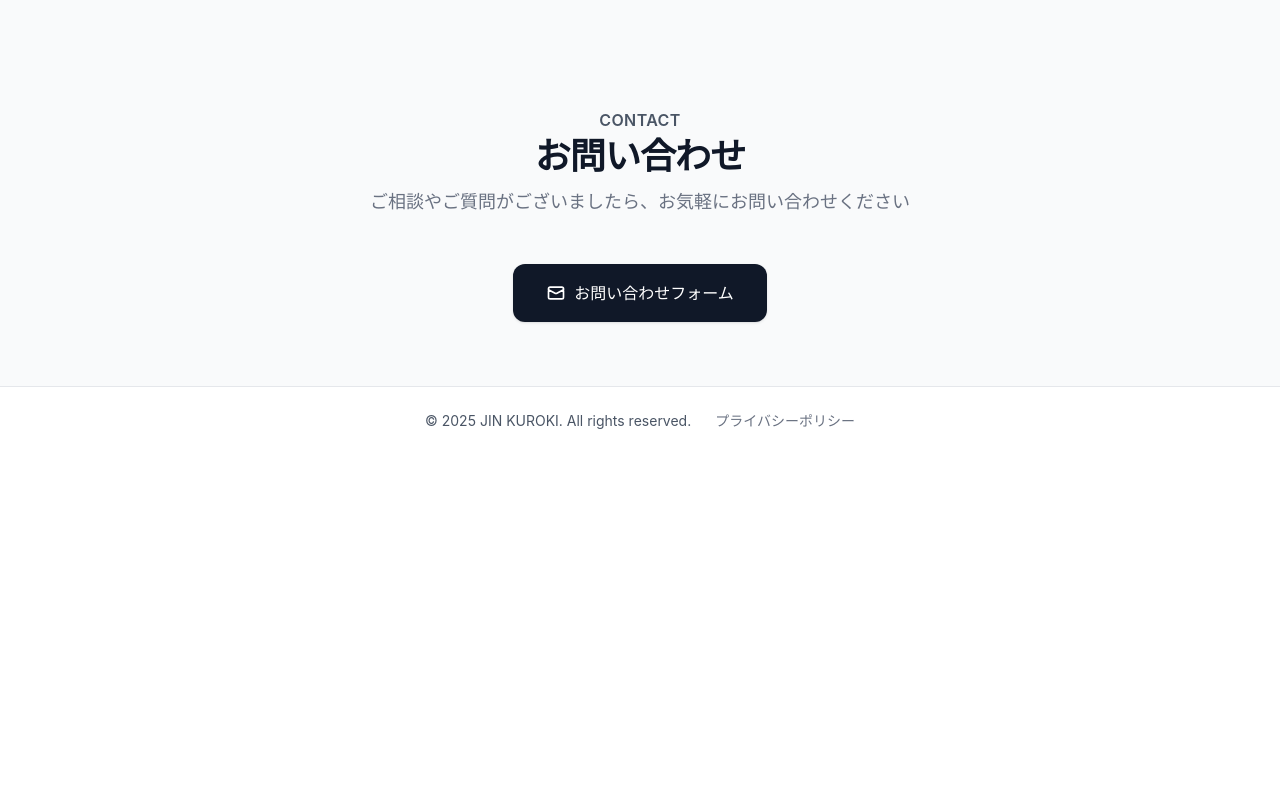
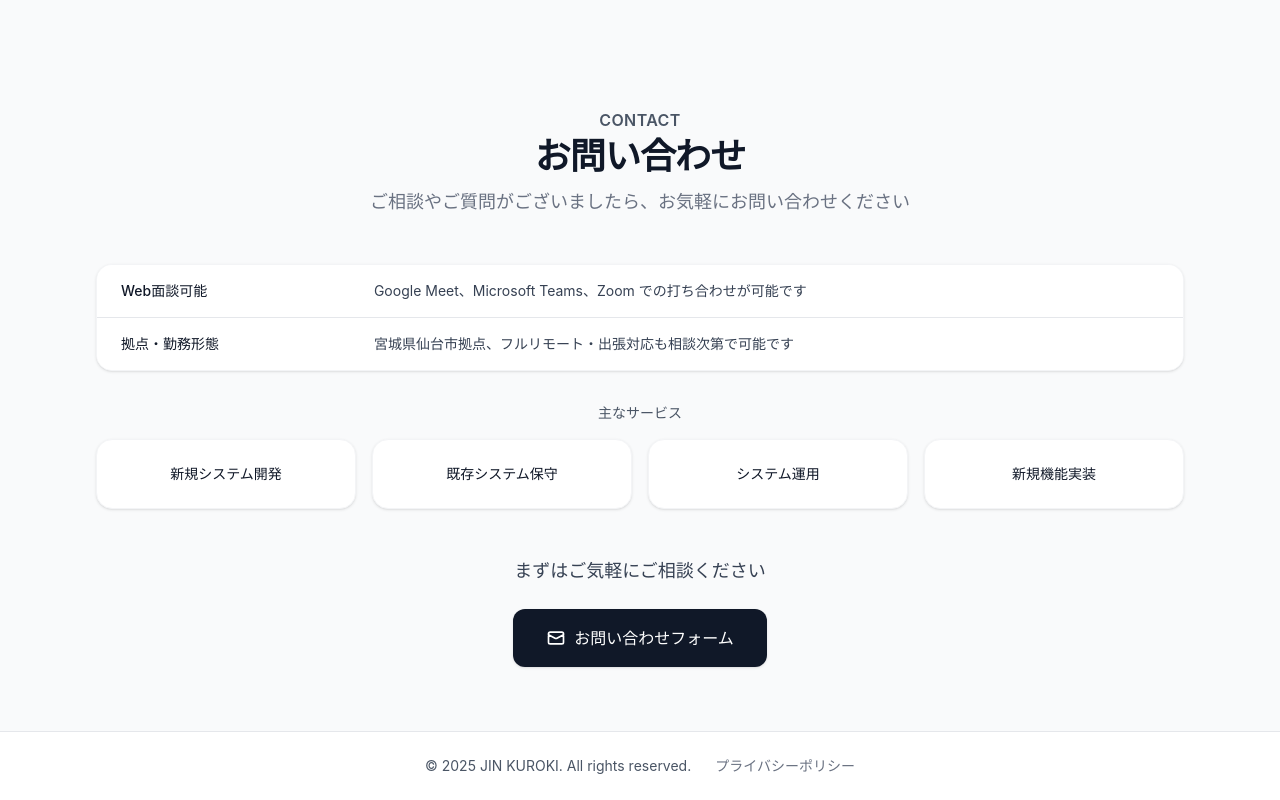
Before and after one commit to NOIRU13/portfolio, a Vue app: page / in a window 1280 px wide. Shown: the part 2466-3266 px from the top of the page. Before the commit the page ends 2921 px from the top, so only its background shows below. Built offline with nearby package versions, Linux system fonts and the light colour scheme.

Commit message:
no message

```diff
--- a/src/components/sections/ContactSection.vue
+++ b/src/components/sections/ContactSection.vue
@@ -13,9 +13,86 @@
         </div>
       </ScrollReveal>
 
+      <!-- 対応方法・拠点情報テーブル -->
+      <ScrollReveal animation="rise" :delay="200">
+        <div class="mt-12 bg-white rounded-2xl shadow-sm border border-gray-100 overflow-hidden">
+          <div class="overflow-x-auto">
+            <table class="min-w-full divide-y divide-gray-200">
+              <tbody class="bg-white divide-y divide-gray-200">
+                <tr class="hover:bg-gray-50 transition-colors duration-150">
+                  <td class="px-6 py-4 whitespace-nowrap text-sm font-medium text-gray-900">
+                    Web面談可能
+                  </td>
+                  <td class="px-6 py-4 text-sm text-gray-700">
+                    Google Meet、Microsoft Teams、Zoom での打ち合わせが可能です
+                  </td>
+                </tr>
+                <tr class="hover:bg-gray-50 transition-colors duration-150">
+                  <td class="px-6 py-4 whitespace-nowrap text-sm font-medium text-gray-900">
+                    拠点・勤務形態
+                  </td>
+                  <td class="px-6 py-4 text-sm text-gray-700">
+                    宮城県仙台市拠点、フルリモート・出張対応も相談次第で可能です
+                  </td>
+                </tr>
+              </tbody>
+            </table>
+          </div>
+        </div>
+      </ScrollReveal>
+
+      <!-- 主なサービス見出し -->
+      <ScrollReveal animation="rise" :delay="350">
+        <div class="mt-8 mb-4">
+          <h4 class="text-sm font-medium text-gray-600 text-center">主なサービス</h4>
+        </div>
+      </ScrollReveal>
+
+      <!-- サービス内容 - 横並び4つのテーブル -->
+      <div class="grid grid-cols-1 md:grid-cols-2 lg:grid-cols-4 gap-4">
+        <ScrollReveal animation="rise" :delay="400">
+          <div class="bg-white rounded-2xl shadow-sm border border-gray-100 overflow-hidden">
+            <div class="p-6 text-center">
+              <h4 class="text-sm font-medium text-gray-900">新規システム開発</h4>
+            </div>
+          </div>
+        </ScrollReveal>
+
+        <ScrollReveal animation="rise" :delay="500">
+          <div class="bg-white rounded-2xl shadow-sm border border-gray-100 overflow-hidden">
+            <div class="p-6 text-center">
+              <h4 class="text-sm font-medium text-gray-900">既存システム保守</h4>
+            </div>
+          </div>
+        </ScrollReveal>
+
+        <ScrollReveal animation="rise" :delay="600">
+          <div class="bg-white rounded-2xl shadow-sm border border-gray-100 overflow-hidden">
+            <div class="p-6 text-center">
+              <h4 class="text-sm font-medium text-gray-900">システム運用</h4>
+            </div>
+          </div>
+        </ScrollReveal>
+
+        <ScrollReveal animation="rise" :delay="700">
+          <div class="bg-white rounded-2xl shadow-sm border border-gray-100 overflow-hidden">
+            <div class="p-6 text-center">
+              <h4 class="text-sm font-medium text-gray-900">新規機能実装</h4>
+            </div>
+          </div>
+        </ScrollReveal>
+      </div>
+
+      <!-- お問い合わせ前のメッセージ -->
+      <ScrollReveal animation="rise" :delay="750">
+        <div class="mt-12 text-center">
+          <p class="text-lg text-gray-700 font-medium">まずはご気軽にご相談ください</p>
+        </div>
+      </ScrollReveal>
+
       <!-- お問い合わせフォームへのリンクボタン -->
-      <ScrollReveal animation="scale" :delay="200">
-        <div class="mt-8 flex justify-center">
+      <ScrollReveal animation="scale" :delay="800">
+        <div class="mt-6 flex justify-center">
           <a
             href="https://docs.google.com/forms/d/e/1FAIpQLSesKKFAcHuWfMKqHQC1t67bbcPuRoFv4vlmq3C5NqIEuS7unA/viewform?usp=header"
             target="_blank"
```
